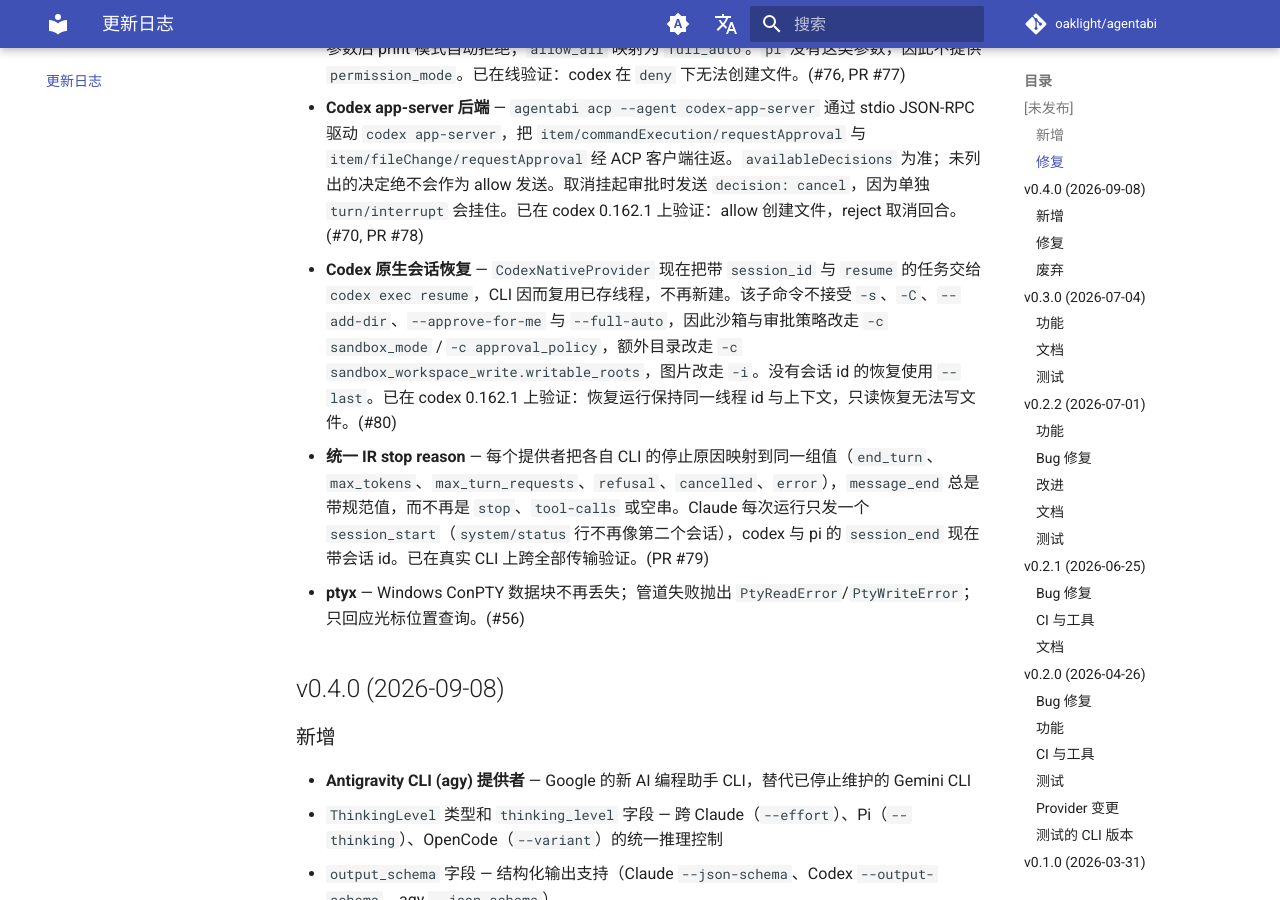
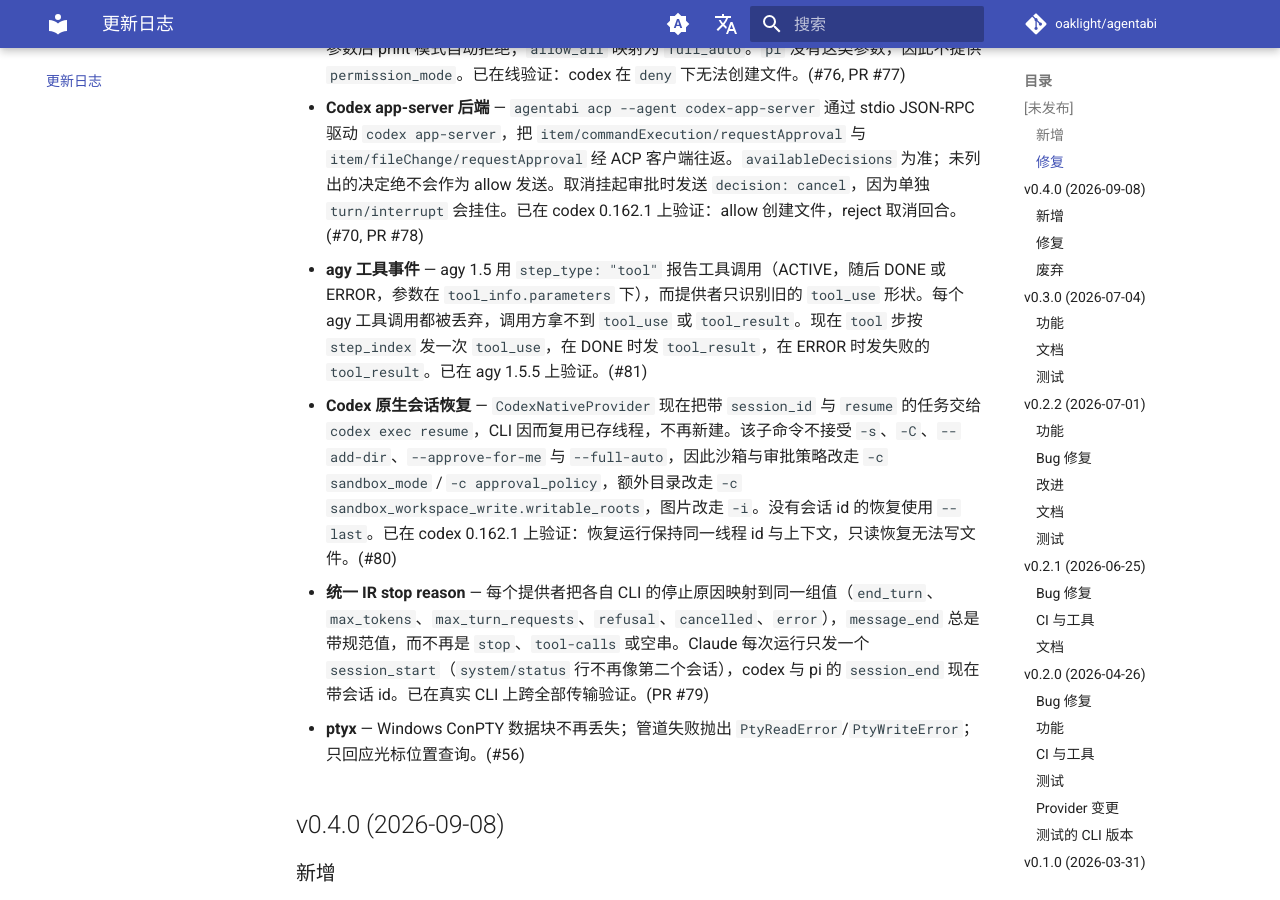
Before and after one commit to Oaklight/agentabi, an MkDocs documentation site: the page built from docs/changelog.md, in a window 1280 px wide and 900 px high, scrolled down 1835 px. Built offline with MkDocs 1.6.1 and Material for MkDocs 9.7.7, drawn with Linux system fonts in a browser that asks for light colours; comment, search, counter and statistics services are not loaded.

Commit message:
docs: record the agy tool event fix

```diff
--- a/docs/changelog.md
+++ b/docs/changelog.md
@@ -24,6 +24,7 @@
 - **ACP 权限转发** — 后端可以向 ACP 客户端请求权限并取得答复。Claude 走 stdin 上的 SDK 控制协议（`--permission-prompt-tool stdio`），其他提供者保持自身策略。网关新增 `permission_mode` 配置项（可询问的后端提供 `ask`/`deny`/`allow_all`；没有权限通道的后端不提供该选项），在 `session/cancel` 时解决挂起请求，并把 `allow_always` 实现为会话内缓存，因为实测 Claude 的 `updatedPermissions` 不会抑制下一次提示。`agentabi acp` 新增 `--permission-timeout` 与 `--permission-policy`。已在 Claude Code 2.1.299 上端到端验证：allow 执行工具，reject 与超时拒绝，cancel 返回 `cancelled`。(#63, PR #74)
 - **ACP 静态权限策略** — 无法往返权限请求的后端仍会执行 `deny` 与 `allow_all`。网关把策略传给提供者：codex 以 `-s read-only` 加 `approval_policy="never"` 运行，agy 去掉跳过权限参数后 print 模式自动拒绝；`allow_all` 映射为 `full_auto`。`pi` 没有这类参数，因此不提供 `permission_mode`。已在线验证：codex 在 `deny` 下无法创建文件。(#76, PR #77)
 - **Codex app-server 后端** — `agentabi acp --agent codex-app-server` 通过 stdio JSON-RPC 驱动 `codex app-server`，把 `item/commandExecution/requestApproval` 与 `item/fileChange/requestApproval` 经 ACP 客户端往返。`availableDecisions` 为准；未列出的决定绝不会作为 allow 发送。取消挂起审批时发送 `decision: cancel`，因为单独 `turn/interrupt` 会挂住。已在 codex 0.162.1 上验证：allow 创建文件，reject 取消回合。(#70, PR #78)
+- **agy 工具事件** — agy 1.5 用 `step_type: "tool"` 报告工具调用（ACTIVE，随后 DONE 或 ERROR，参数在 `tool_info.parameters` 下），而提供者只识别旧的 `tool_use` 形状。每个 agy 工具调用都被丢弃，调用方拿不到 `tool_use` 或 `tool_result`。现在 `tool` 步按 `step_index` 发一次 `tool_use`，在 DONE 时发 `tool_result`，在 ERROR 时发失败的 `tool_result`。已在 agy 1.5.5 上验证。(#81)
 - **Codex 原生会话恢复** — `CodexNativeProvider` 现在把带 `session_id` 与 `resume` 的任务交给 `codex exec resume`，CLI 因而复用已存线程，不再新建。该子命令不接受 `-s`、`-C`、`--add-dir`、`--approve-for-me` 与 `--full-auto`，因此沙箱与审批策略改走 `-c sandbox_mode` / `-c approval_policy`，额外目录改走 `-c sandbox_workspace_write.writable_roots`，图片改走 `-i`。没有会话 id 的恢复使用 `--last`。已在 codex 0.162.1 上验证：恢复运行保持同一线程 id 与上下文，只读恢复无法写文件。(#80)
 - **统一 IR stop reason** — 每个提供者把各自 CLI 的停止原因映射到同一组值（`end_turn`、`max_tokens`、`max_turn_requests`、`refusal`、`cancelled`、`error`），`message_end` 总是带规范值，而不再是 `stop`、`tool-calls` 或空串。Claude 每次运行只发一个 `session_start`（`system/status` 行不再像第二个会话），codex 与 pi 的 `session_end` 现在带会话 id。已在真实 CLI 上跨全部传输验证。(PR #79)
 - **ptyx** — Windows ConPTY 数据块不再丢失；管道失败抛出 `PtyReadError`/`PtyWriteError`；只回应光标位置查询。(#56)
```
